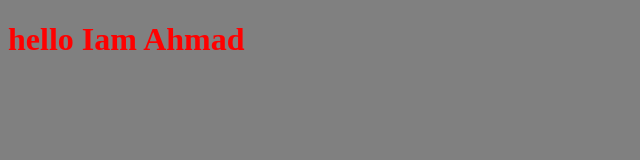
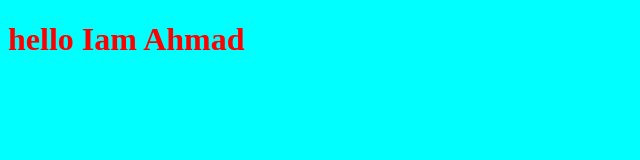
Before and after one commit to AhmadRabie1/newproject, a plain HTML site: page index.html in a window 1280 px wide. Shown: the whole page, without its empty margins (0-640 px from the left). Drawn offline with Linux system fonts and the light colour scheme.

Commit message:
changing my background to aqua

```diff
--- a/style.css
+++ b/style.css
@@ -2,5 +2,5 @@ h1{
     color: red;
 }
 body{
-    background-color: gray;
+    background-color: aqua;
 }
```
